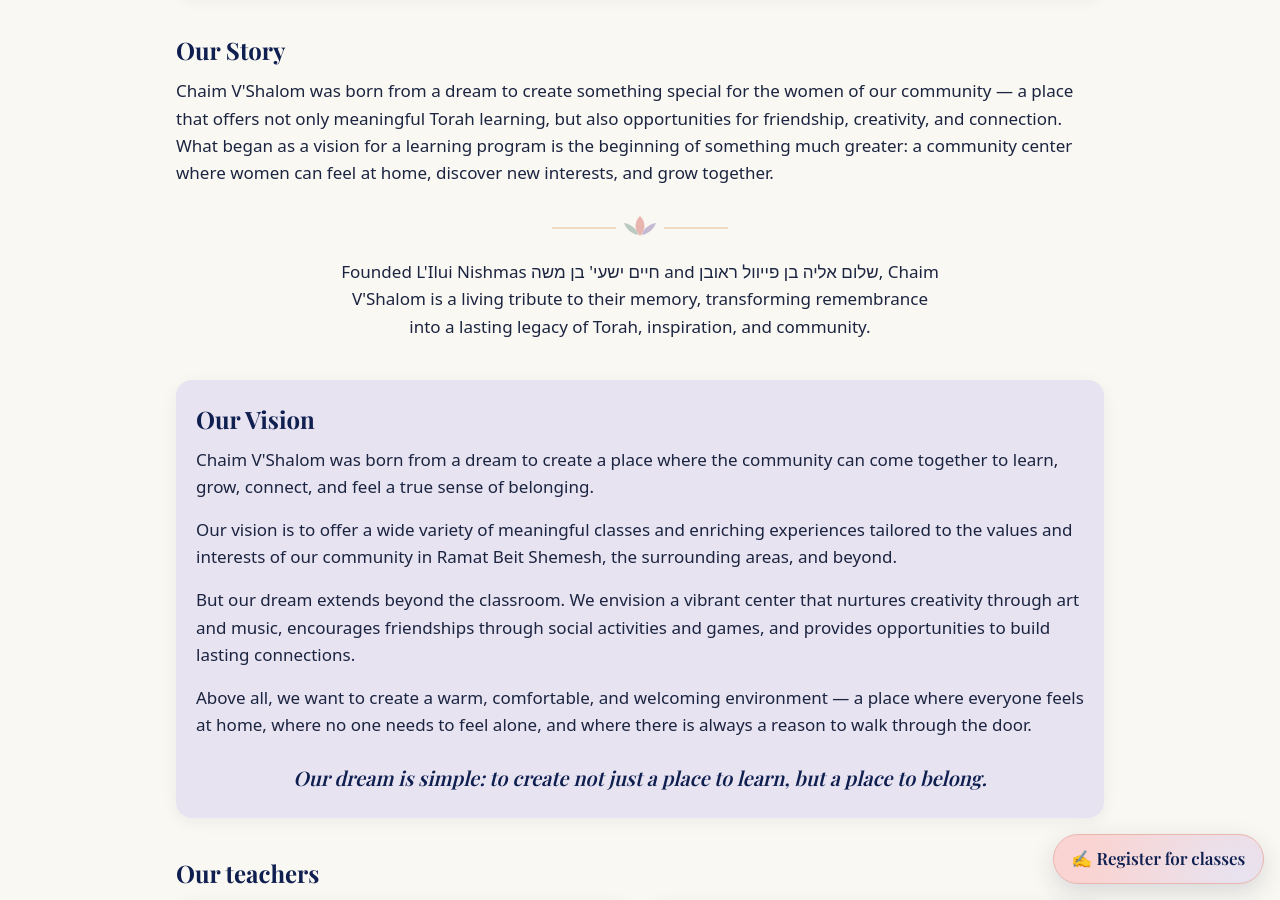
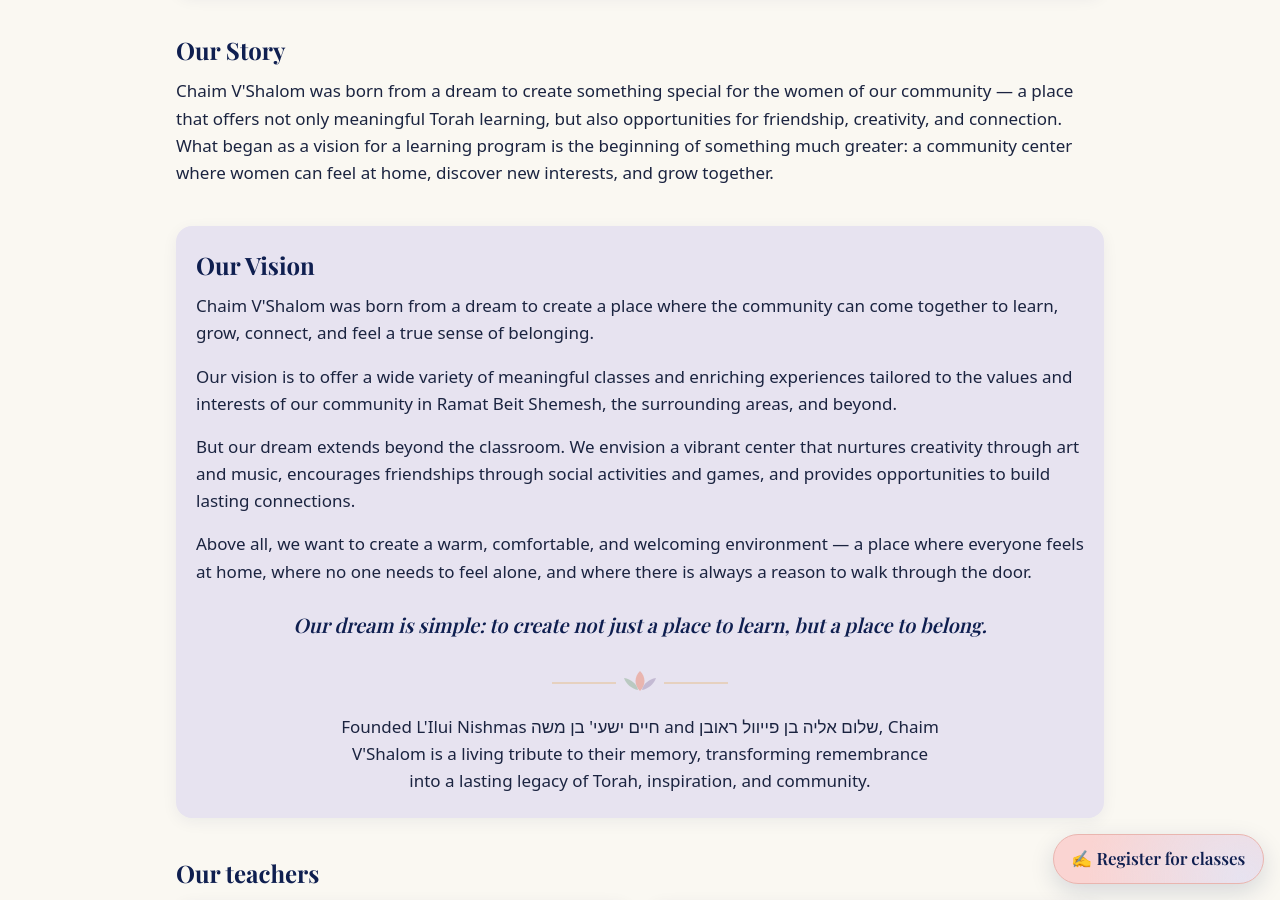
Before and after one commit to mos26613/ChaimVshalom, a Jekyll site: the page built from about.html, in a window 1280 px wide and 900 px high, scrolled down 633 px. Built offline with Jekyll 4.4.1, drawn with Linux system fonts in a browser that asks for light colours; some web fonts are replaced.

Commit message:
Refactor dedication section in about.html
Removed duplicate dedication paragraph and adjusted formatting.

```diff
--- a/about.html
+++ b/about.html
@@ -13,8 +13,6 @@ description: "About Chaim V'Shalom Women's Learning Center."
       <section class="section">
         <h2>Our Story</h2>
         <p>Chaim V'Shalom was born from a dream to create something special for the women of our community &mdash; a place that offers not only meaningful Torah learning, but also opportunities for friendship, creativity, and connection. What began as a vision for a learning program is the beginning of something much greater: a community center where women can feel at home, discover new interests, and grow together.</p>
-        <hr class="leaf-divider leaf-divider--center">
-        <p class="about-dedication">Founded L'Ilui Nishmas <span class="hebrew-name" lang="he" dir="rtl">חיים ישעי' בן משה</span> and <span class="hebrew-name" lang="he" dir="rtl">שלום אליה בן פייוול ראובן</span>, Chaim V'Shalom is a living tribute to their memory, transforming remembrance into a lasting legacy of Torah, inspiration, and community.</p>
       </section>
 
       <section class="section band band--lavender">
@@ -24,6 +22,8 @@ description: "About Chaim V'Shalom Women's Learning Center."
         <p>But our dream extends beyond the classroom. We envision a vibrant center that nurtures creativity through art and music, encourages friendships through social activities and games, and provides opportunities to build lasting connections.</p>
         <p>Above all, we want to create a warm, comfortable, and welcoming environment &mdash; a place where everyone feels at home, where no one needs to feel alone, and where there is always a reason to walk through the door.</p>
         <p class="closing-line">Our dream is simple: to create not just a place to learn, but a place to belong.</p>
+        <hr class="leaf-divider leaf-divider--center">
+        <p class="about-dedication">Founded L'Ilui Nishmas <span class="hebrew-name" lang="he" dir="rtl">חיים ישעי' בן משה</span> and <span class="hebrew-name" lang="he" dir="rtl">שלום אליה בן פייוול ראובן</span>, Chaim V'Shalom is a living tribute to their memory, transforming remembrance into a lasting legacy of Torah, inspiration, and community.</p>
       </section>
 
       <section class="section">
```
